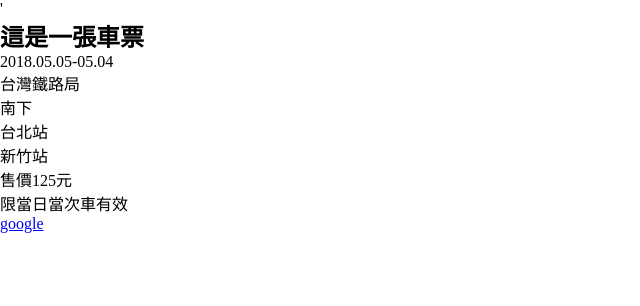
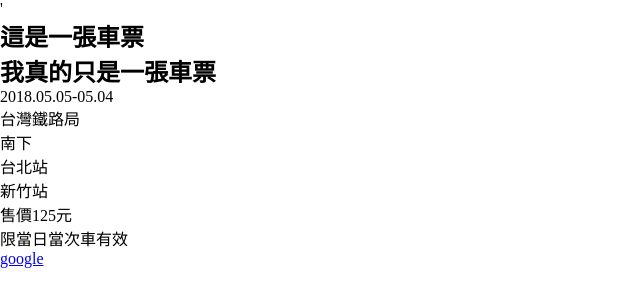
Before and after one commit to ImOgg/123, a plain HTML site: page index.html in a window 1280 px wide. Shown: the whole page, without its empty margins (0-640 px from the left). Drawn offline with nearby package versions, Linux system fonts and the light colour scheme.

Commit message:
我真的是一張車票

```diff
--- a/index.html
+++ b/index.html
@@ -16,6 +16,7 @@
     </div> -->
     <div id="app">'
     <h2>這是一張車票</h2>
+    <h2>我真的只是一張車票</h2>
       <div class="ticket">
         <div class="date">{{ticket.date}}</div>
         <div class="info">{{company}}</div>
```
